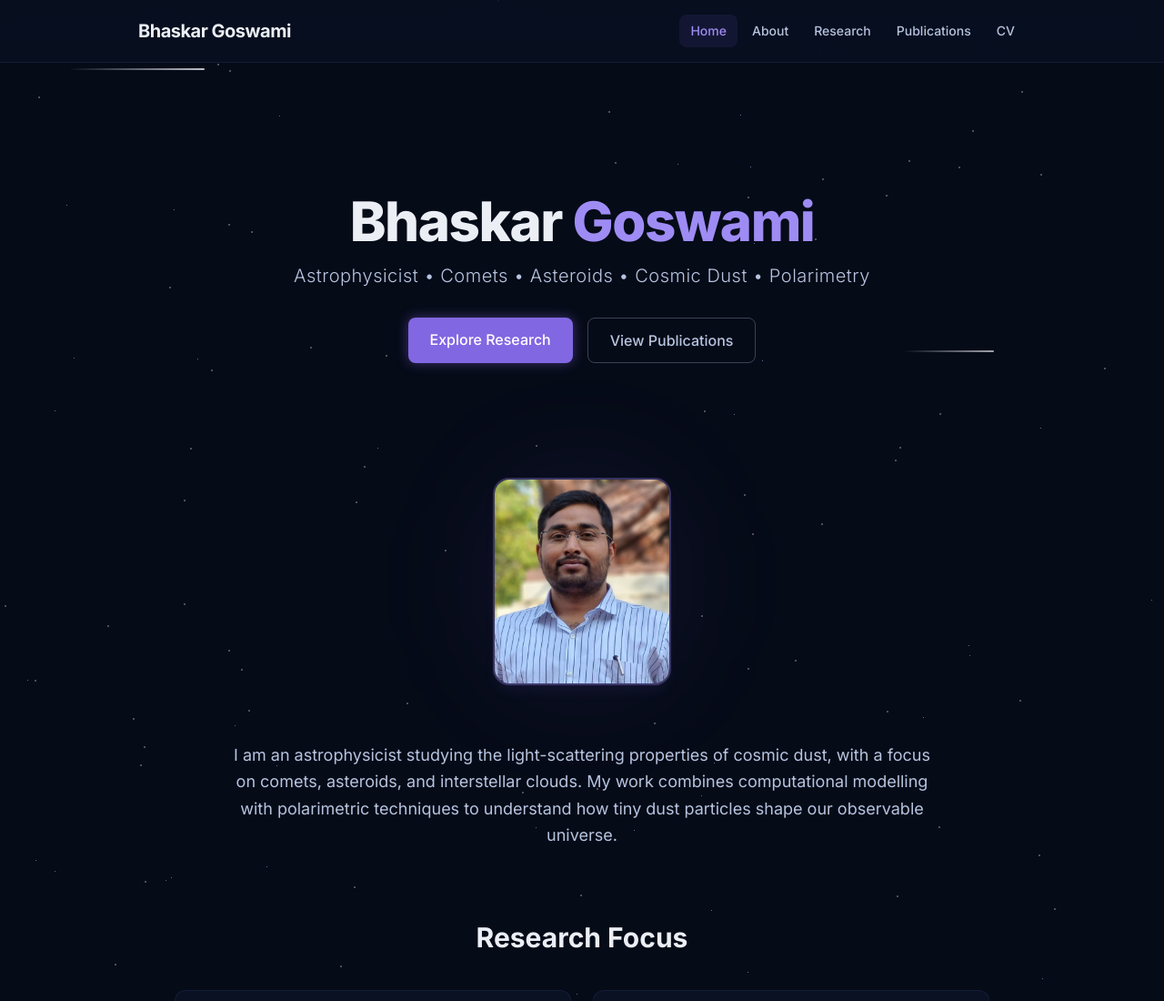
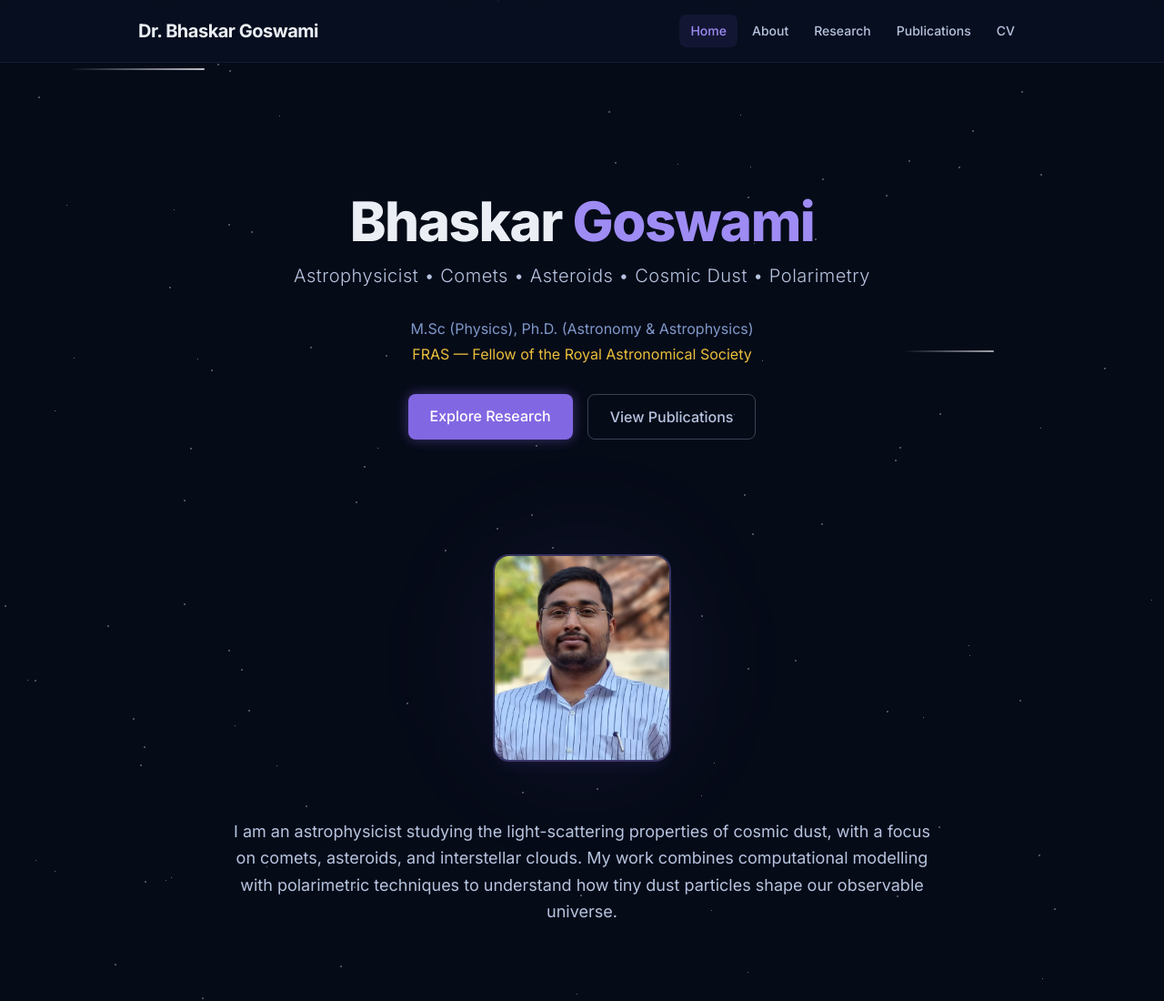
Before and after one commit to bhaskargoswami/bhaskar-goswami-site, an Eleventy site: page src/index.njk in a window 1280 px wide. Shown: the top 1100 px of the page at 91% size. Built offline with nearby package versions, Linux system fonts and the light colour scheme; Eleventy itself is replaced by a stand-in of ours; files that its build step writes are made by us from their sources.

Commit message:
Add Dr. prefix and credentials to homepage

```diff
--- a/src/_includes/layout.njk
+++ b/src/_includes/layout.njk
@@ -27,7 +27,7 @@
   <header class="content-layer sticky top-0 z-50 backdrop-blur-md bg-space-900/70 border-b border-space-700/50">
     <div class="max-w-5xl mx-auto px-6 py-4 flex items-center justify-between">
       <a href="{{ '/' | url }}" class="text-xl font-bold tracking-tight hover:text-nebula-400 transition-colors duration-300">
-        Bhaskar Goswami
+        Dr. Bhaskar Goswami
       </a>
       <nav class="flex items-center gap-1">
         <a href="{{ '/' | url }}"
--- a/src/index.njk
+++ b/src/index.njk
@@ -12,6 +12,8 @@ title: Bhaskar Goswami — Home
     <p class="text-lg md:text-xl text-starlight-200 mb-8 font-light tracking-wide">
       Astrophysicist &bull; Comets &bull; Asteroids &bull; Cosmic Dust &bull; Polarimetry
     </p>
+    <p class="text-sm md:text-base text-starlight-400 mb-1">M.Sc (Physics), Ph.D. (Astronomy &amp; Astrophysics)</p>
+    <p class="text-sm md:text-base text-comet-400 mb-8">FRAS &mdash; Fellow of the Royal Astronomical Society</p>
     <div class="flex flex-wrap justify-center gap-4">
       <a href="{{ '/research/' | url }}"
          class="inline-block px-6 py-3 rounded-lg bg-nebula-500 text-white font-medium
```
Also changed, not shown: docs/about/index.html, docs/assets/css/style.css, docs/index.html, docs/papers/index.html, docs/publications/index.html, docs/research/index.html.
